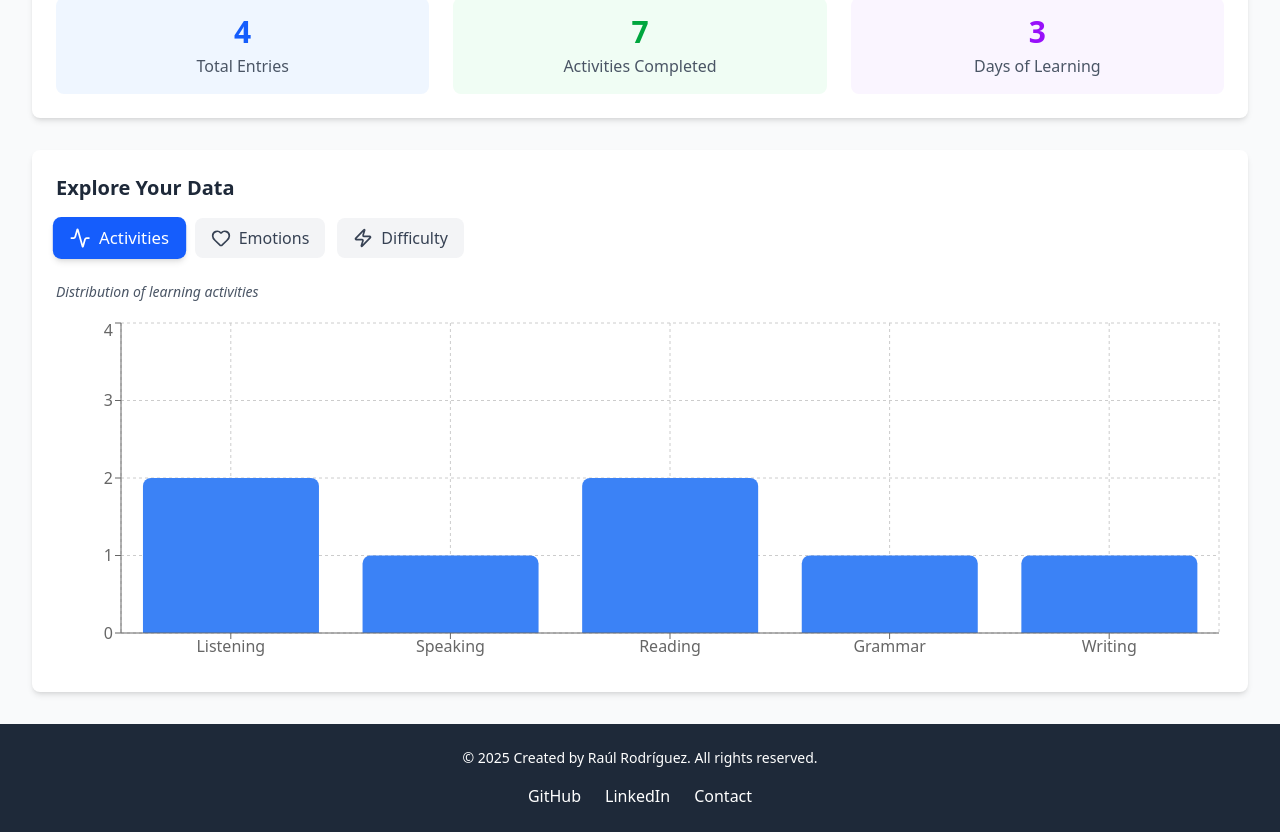
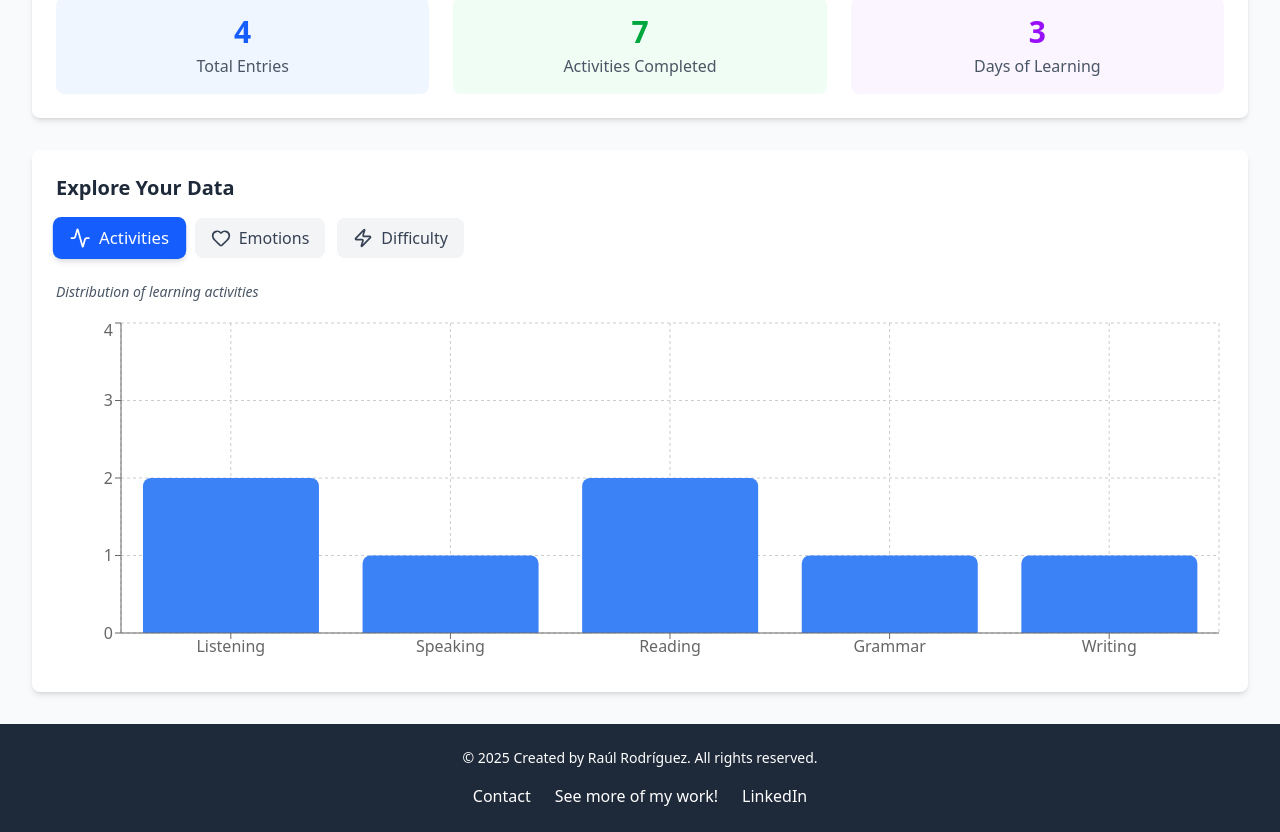
Before and after one commit to RaulWeirdStackDev/MyLearningJourneyReactV, a React (Vite) app: page /statistics in a window 1280 px wide. Shown: the part 346-1178 px from the top of the page. Built offline with nearby package versions, Linux system fonts and the light colour scheme.

Commit message:
mejorando el footer

```diff
--- a/src/components/Footer/Footer.jsx
+++ b/src/components/Footer/Footer.jsx
@@ -2,16 +2,34 @@ export const Footer = () => {
   return (
     <footer className="bg-gray-800 text-white py-6">
       <div className="max-w-7xl mx-auto px-4 text-center">
-        <p className="text-sm">&copy; 2025 Created by Raúl Rodríguez. All rights reserved.</p>
+        <p className="text-sm">
+          &copy; 2025 Created by Raúl Rodríguez. All rights reserved.
+        </p>
         <div className="mt-4 flex justify-center space-x-6">
-          <a href="https://github.com/RaulWeirdStackDev" target="_blank" rel="noopener noreferrer" className="hover:text-gray-300 transition-colors">
-            GitHub
+          <a
+            href="https://wa.me/56972033734 "
+            target="_blank"
+            rel="noopener noreferrer"
+            className="hover:text-gray-300 transition-colors"
+          >
+            Contact
           </a>
-          <a href="https://www.linkedin.com/in/raulrodriguezdev/" target="_blank" rel="noopener noreferrer" className="hover:text-gray-300 transition-colors">
+          <a
+            href="https://www.misterraul.cl/"
+            target="_blank"
+            rel="noopener noreferrer"
+            className="hover:text-gray-300 transition-colors"
+          >
+            See more of my work!
+          </a>
+
+          <a
+            href="https://www.linkedin.com/in/raulrodriguezdev/"
+            target="_blank"
+            rel="noopener noreferrer"
+            className="hover:text-gray-300 transition-colors"
+          >
             LinkedIn
-          </a>
-          <a href="mailto:raul.rodriguez.c.2012@gmail.com" className="hover:text-gray-300 transition-colors">
-            Contact
           </a>
         </div>
       </div>
```
